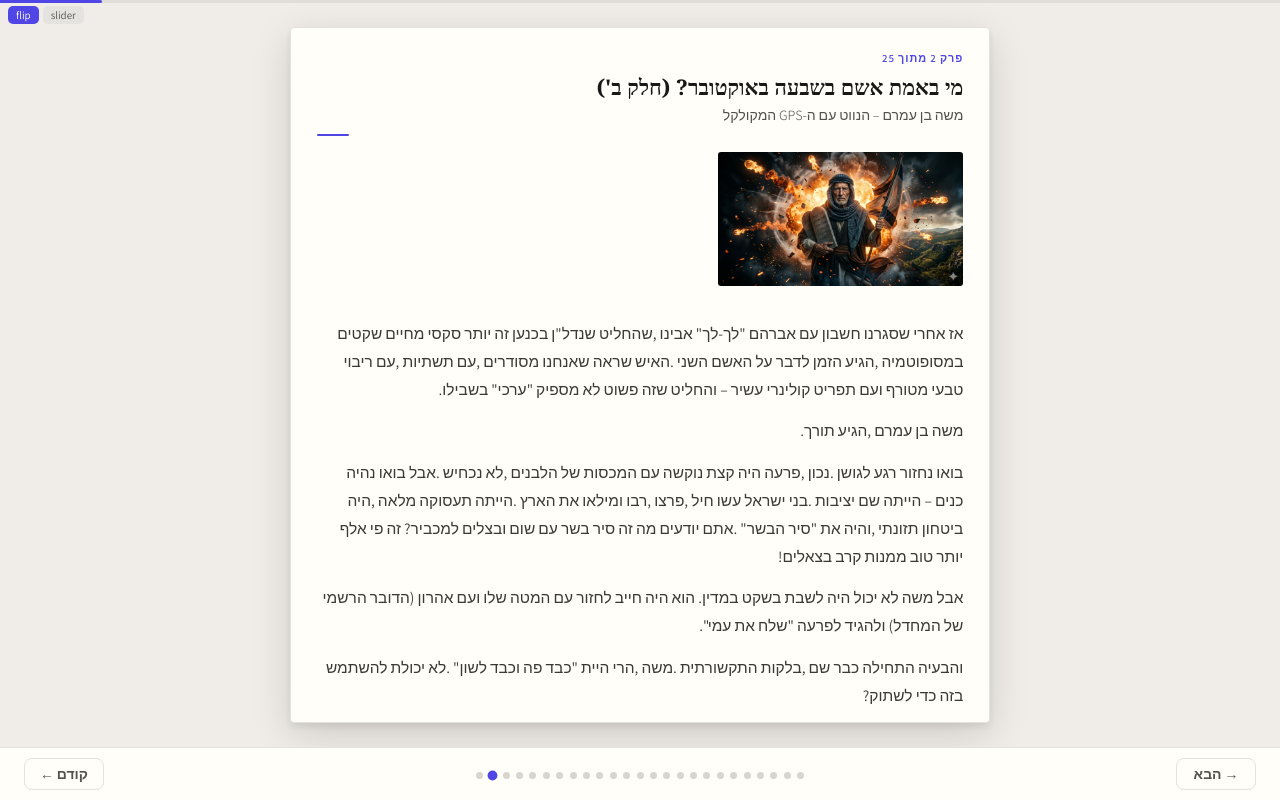
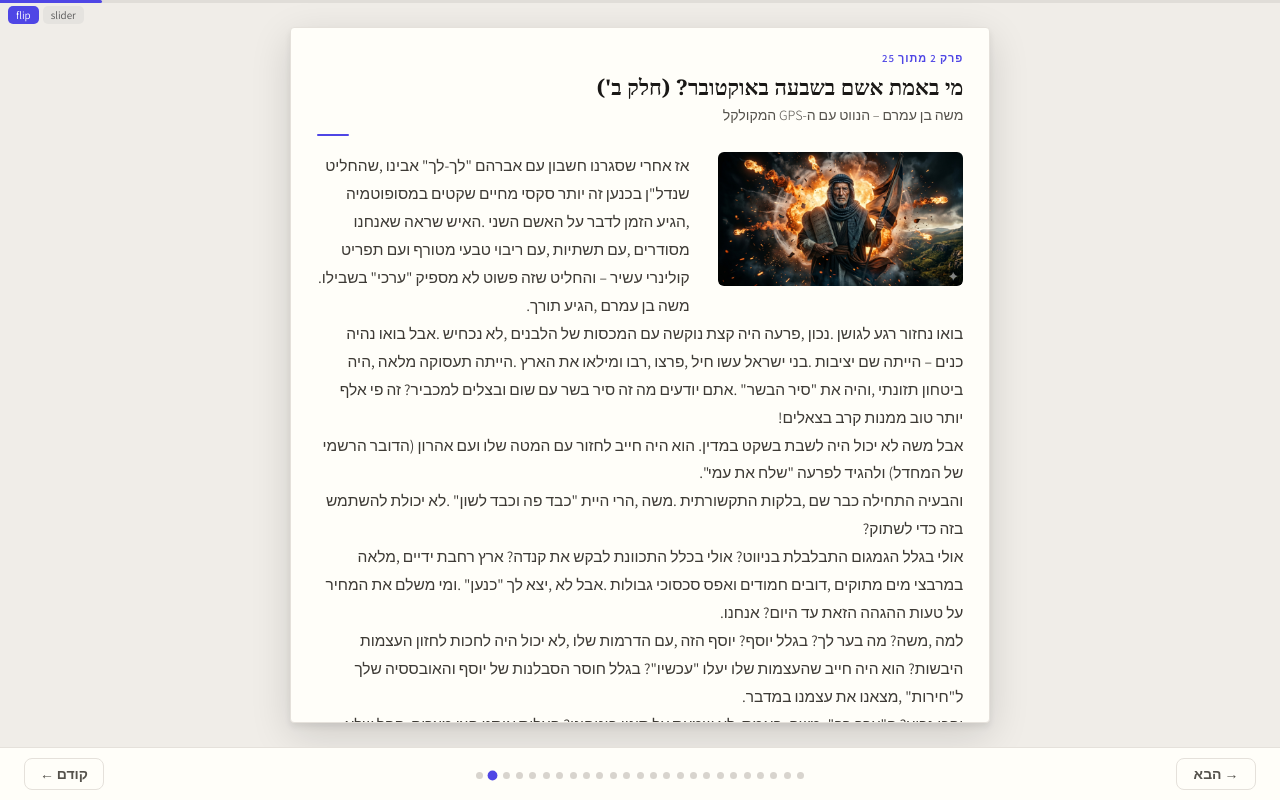
Before and after one commit to i290030-ai/digital-book, a React (Vite) app: page / in a window 1280 px wide. Both pictures are taken after a click on the button 492 px from the left and 775 px from the top of the page. Built offline with nearby package versions, Linux system fonts and the light colour scheme; a web font is replaced by a local one.

Commit message:
fix float layouts: replace flex row with real float

```diff
--- a/src/components/FlipBookReader.css
+++ b/src/components/FlipBookReader.css
@@ -270,49 +270,43 @@
 .fp-dot--active     { background: #4f46e5; transform: scale(1.4); }
 
 /* ─────────────────────────────────────────
-   Float layouts
+   Float layouts (imageRight / imageLeft /
+   imageFloatRight / imageFloatLeft)
 ───────────────────────────────────────── */
-.fp-float-right {
-  float: right;
-  max-width: 38%;
-  height: auto;
-  margin: 0 0 1.25rem 1.5rem;
+.chapter-content {
+  width: 100%;
 }
 
-.fp-float-left {
-  float: left;
-  max-width: 38%;
-  height: auto;
-  margin: 0 1.5rem 1.25rem 0;
-}
-
-.fp-page__body--float::after {
+.chapter-content::after {
   content: '';
-  display: table;
+  display: block;
   clear: both;
 }
 
-/* ─────────────────────────────────────────
-   Row (side-by-side) layouts
-───────────────────────────────────────── */
-.fp-page__row {
-  display: flex;
-  gap: 1rem;
-  align-items: flex-start;
-  flex: 1;
-  min-height: 0;
+.chapter-float-image {
+  width: 38%;
+  max-width: 360px;
+  min-width: 200px;
+  height: auto;
+  object-fit: contain;
+  border-radius: 6px;
+  display: block;
 }
 
-.fp-page__images--side {
-  flex: 0 0 38%;
-  max-width: 38%;
+.layout-float-right .chapter-float-image {
+  float: right;
+  margin: 0 0 1.5rem 1.75rem;
 }
 
-.fp-page__images--side img {
+.layout-float-left .chapter-float-image {
+  float: left;
+  margin: 0 1.75rem 1.5rem 0;
+}
+
+.chapter-text {
+  max-width: none;
   width: 100%;
-  height: auto;
-  max-height: 55vh;
-  object-fit: contain;
+  line-height: 1.8;
 }
 
 /* ─────────────────────────────────────────
@@ -342,21 +336,12 @@
   .fp-page__image { max-height: 25vh; }
   .fp-page__paragraph { font-size: 0.9rem; }
 
-  .fp-float-right,
-  .fp-float-left {
-    float: none;
+  .chapter-float-image {
+    float: none !important;
+    width: 100%;
     max-width: 100%;
-    margin: 0 0 1rem 0;
-    display: block;
-  }
-
-  .fp-page__row {
-    flex-direction: column;
-  }
-
-  .fp-page__images--side {
-    flex: none;
-    max-width: 100%;
+    min-width: 0;
+    margin: 0 auto 1rem auto;
   }
 
   .fp-page__gallery img {
--- a/src/components/FlipBookReader.jsx
+++ b/src/components/FlipBookReader.jsx
@@ -73,25 +73,26 @@ export function FlipBookReader() {
     if (isGallery) return (
       <>{gallery}<div className="fp-page__body">{paragraphs}</div></>
     );
-    if (isFloat) return (
-      <div className="fp-page__body fp-page__body--float">
-        {singleImg(layout === 'imageFloatRight' ? 'fp-float-right' : 'fp-float-left')}
-        {paragraphs}
-      </div>
-    );
-    if (isRow) return (
-      <div className="fp-page__row">
-        {layout === 'imageLeft' && <div className="fp-page__images fp-page__images--side">{singleImg()}</div>}
-        <div className="fp-page__body">{paragraphs}</div>
-        {layout === 'imageRight' && <div className="fp-page__images fp-page__images--side">{singleImg()}</div>}
-      </div>
-    );
     if (layout === 'imageBottom') return (
       <><div className="fp-page__body">{paragraphs}</div><div className="fp-page__images">{singleImg()}</div></>
     );
-    // imageTop (default)
+    if (layout === 'imageTop') return (
+      <><div className="fp-page__images">{singleImg()}</div><div className="fp-page__body">{paragraphs}</div></>
+    );
+    // imageFloatRight / imageRight → float right
+    // imageFloatLeft  / imageLeft  → float left
+    const floatDir = (layout === 'imageFloatRight' || layout === 'imageRight') ? 'right' : 'left';
     return (
-      <><div className="fp-page__images">{singleImg()}</div><div className="fp-page__body">{paragraphs}</div></>
+      <article className={`chapter-content layout-float-${floatDir}`}>
+        <img
+          src={images[0]}
+          alt={chapter.imageAlt ?? ''}
+          className="chapter-float-image"
+          loading="lazy"
+          draggable={false}
+        />
+        <div className="chapter-text">{paragraphs}</div>
+      </article>
     );
   };
 
```
